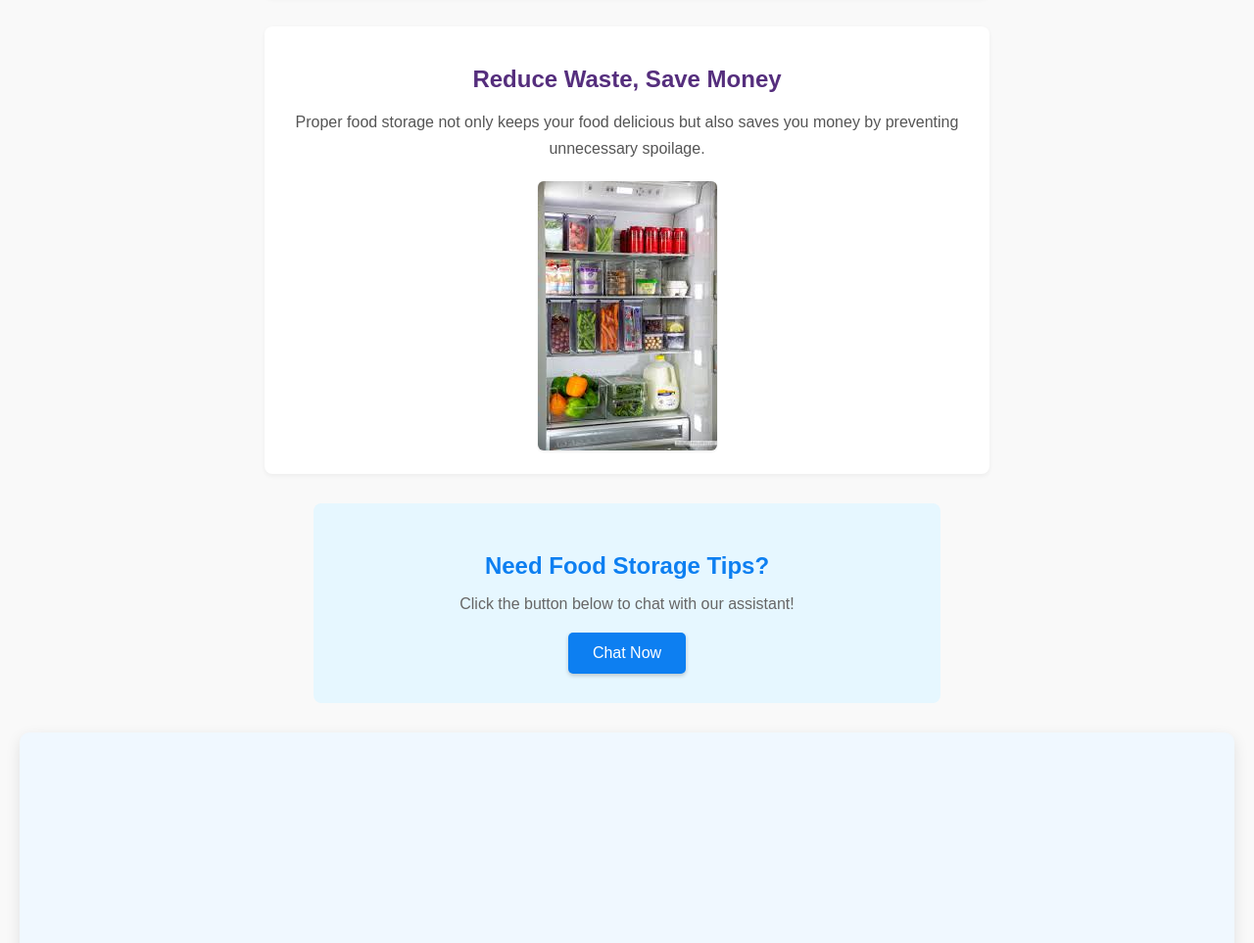
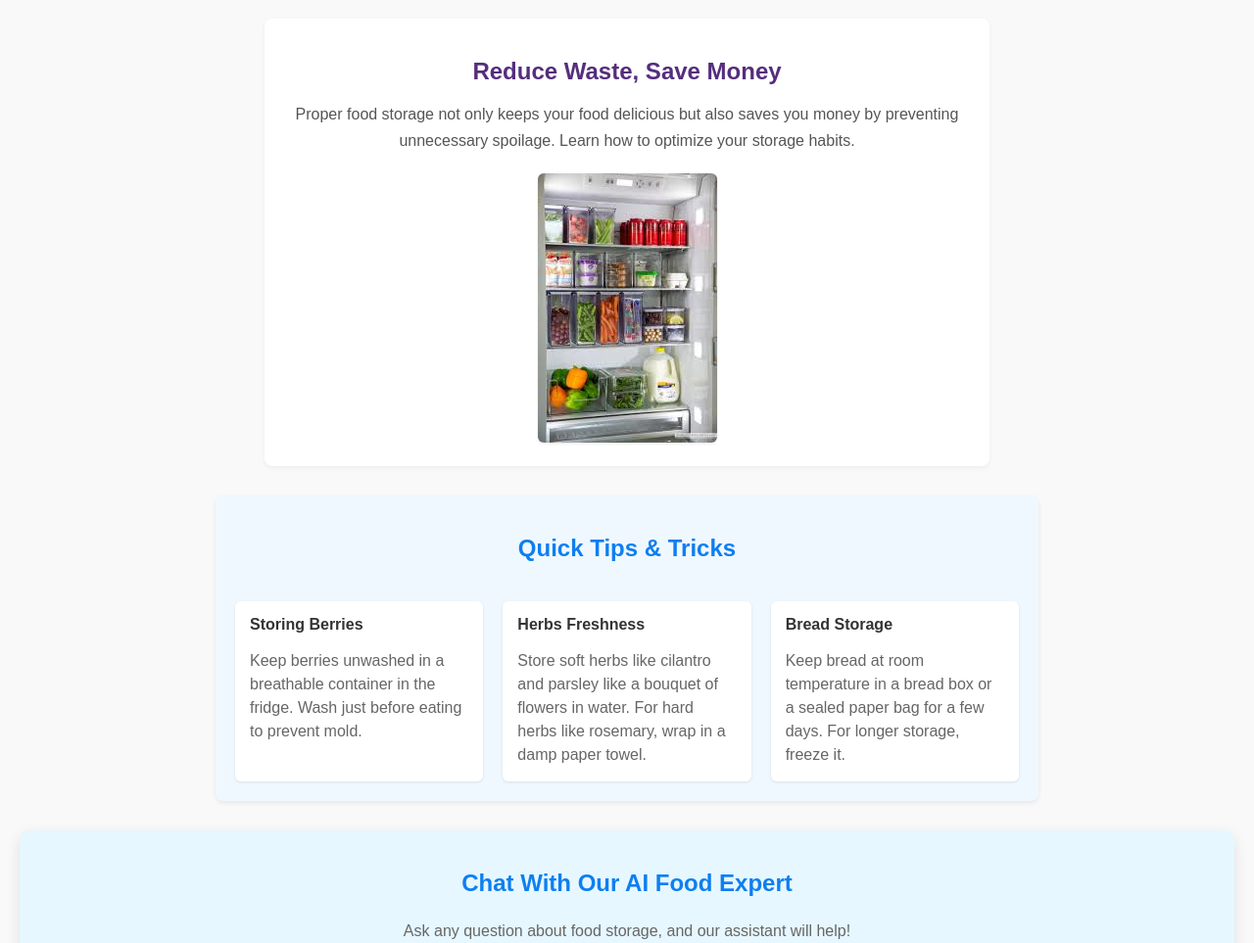
Before and after one commit to Nisco486/fsa.github.io, a plain HTML site: page index.html in a window 1280 px wide. Shown: the part 1018-1981 px from the top of the page at 98% size. Drawn offline with nearby package versions, Linux system fonts and the light colour scheme.

Commit message:
Initial commit

```diff
--- a/index.html
+++ b/index.html
@@ -3,7 +3,7 @@
 <head>
     <meta charset="UTF-8" />
     <meta name="viewport" content="width=device-width, initial-scale=1.0" />
-    <title>Food Storage Assistant</title>
+    <title>Advanced Food Storage Assistant</title>
     <link rel="stylesheet" href="styles.css" />
     <script src="https://www.gstatic.com/dialogflow-console/fast/messenger/bootstrap.js?v=1"></script>
 </head>
@@ -12,11 +12,10 @@
         <div class="hero-overlay"></div>
         <div class="hero-content">
             <h1>Unlock the Secrets to Fresher Food!</h1>
-            <p>Discover the best ways to store your groceries and minimize waste.</p>
+            <p>Discover the best ways to store your groceries, minimize waste, and get instant advice from our AI assistant.</p>
             <div class="hero-actions">
-                <button id="startChatButton" class="chat-button prominent">Chat with Assistant</button>
                 <div class="scroll-down">
-                    <span>Learn More</span>
+                    <span>Explore Tips</span>
                     <div class="arrow"></div>
                 </div>
             </div>
@@ -24,80 +23,103 @@
     </div>
 
     <div class="content-area">
-        <div class="info-section">
+        <div class="info-section visible" id="infoSection1">
             <h2>Keep Your Food Fresh, Longer</h2>
-            <p>Tired of throwing away spoiled food? Our Food Storage Assistant is here to help!</p>
+            <p>Tired of throwing away spoiled food? Our Food Storage Assistant is here to provide expert advice tailored to your needs.</p>
             <img src="images/fresh-vegetables.jpg" alt="Fresh Vegetables" class="info-image">
         </div>
 
-        <div class="info-section">
+        <div class="info-section visible" id="infoSection2">
             <h2>Reduce Waste, Save Money</h2>
-            <p>Proper food storage not only keeps your food delicious but also saves you money by preventing unnecessary spoilage.</p>
+            <p>Proper food storage not only keeps your food delicious but also saves you money by preventing unnecessary spoilage. Learn how to optimize your storage habits.</p>
             <img src="images/fridge-organization.jpg" alt="Organized Fridge" class="info-image">
         </div>
 
-        <div class="chat-section" id="chatSection">
-            <h2>Need Food Storage Tips?</h2>
-            <p>Click the button below to chat with our assistant!</p>
-            <button id="chatNowButton" class="chat-button">Chat Now</button>
+        <div class="interactive-tips-section">
+            <h2>Quick Tips & Tricks</h2>
+            <div class="tip-card">
+                <h4>Storing Berries</h4>
+                <p>Keep berries unwashed in a breathable container in the fridge. Wash just before eating to prevent mold.</p>
+            </div>
+            <div class="tip-card">
+                <h4>Herbs Freshness</h4>
+                <p>Store soft herbs like cilantro and parsley like a bouquet of flowers in water. For hard herbs like rosemary, wrap in a damp paper towel.</p>
+            </div>
+            <div class="tip-card">
+                <h4>Bread Storage</h4>
+                <p>Keep bread at room temperature in a bread box or a sealed paper bag for a few days. For longer storage, freeze it.</p>
+            </div>
         </div>
 
-        <div class="messenger-container">
+
+        <div class="messenger-container" id="chatInterface">
+             <h2>Chat With Our AI Food Expert</h2>
+             <p>Ask any question about food storage, and our assistant will help!</p>
             <df-messenger
                 intent="WELCOME"
-                chat-title="Food_Storage_Assistant"
+                chat-title="Food_Storage_Expert"
                 agent-id="c4c4745e-5d89-48ee-ad3c-97cd970fafa3"
                 language-code="en"
-            ></df-messenger>
+                chat-icon="images/chat-icon.svg">
+            </df-messenger>
         </div>
     </div>
 
     <script>
         document.addEventListener('DOMContentLoaded', function() {
-            const startChatButton = document.getElementById('startChatButton');
-            const messengerContainer = document.querySelector('.messenger-container');
             const dfMessenger = document.querySelector('df-messenger');
-            const chatSection = document.getElementById('chatSection');
+            const contentArea = document.querySelector('.content-area');
+            const chatInterface = document.getElementById('chatInterface');
 
-            startChatButton.addEventListener('click', function() {
-                // Scroll to the messenger container
-                messengerContainer.scrollIntoView({ behavior: 'smooth' });
-
-                // Function to try and open the chat
-                const tryOpenChat = () => {
+            const autoOpenChat = () => {
                 if (dfMessenger && dfMessenger.shadowRoot) {
-                        const chatButton = dfMessenger.shadowRoot.querySelector('.df-messenger-button-container');
+                    const chatButton = dfMessenger.shadowRoot.querySelector('#widgetIcon');
                     if (chatButton) {
-                            chatButton.click(); // Simulate a click on the chat button
-                            return; // Exit the function if successful
+                        const chatWindow = dfMessenger.shadowRoot.querySelector('.chat-wrapper.chat-open');
+                        if (!chatWindow) {
+                            chatButton.click();
+                        }
+                        return;
                     }
                 }
-                    // If not successful, try again after a short delay
-                    setTimeout(tryOpenChat, 200); // Try again after 200 milliseconds
+                setTimeout(autoOpenChat, 300);
             };
 
-                // Start trying to open the chat
-                tryOpenChat();
+            // Auto-open the chat after a short delay
+            setTimeout(autoOpenChat, 1500);
+
+
+            const scrollDown = document.querySelector('.scroll-down');
+            if (scrollDown) {
+                scrollDown.addEventListener('click', function() {
+                    chatInterface.scrollIntoView({ behavior: 'smooth' });
                 });
-
-            // ---  Keep the existing scroll-down and arrow animation ---
-            const scrollDown = document.querySelector('.scroll-down');
-            scrollDown.addEventListener('click', function() {
-                chatSection.scrollIntoView({ behavior: 'smooth' });
-            });
+            }
 
             function animateArrow() {
                 const arrow = document.querySelector('.arrow');
+                if (arrow) {
                     arrow.classList.add('animate');
                     setTimeout(() => arrow.classList.remove('animate'), 1000);
                 }
+            }
+            if (document.querySelector('.arrow')) {
                 setInterval(animateArrow, 2000);
-            // --------------------------------------------------------
+                animateArrow();
+            }
 
-            // Add an arrow pointing to chat container
-            const arrowToChat = document.createElement('div');
-            arrowToChat.classList.add('arrow-to-chat');
-            messengerContainer.parentElement.appendChild(arrowToChat);
+            const infoSections = document.querySelectorAll('.info-section');
+            const observer = new IntersectionObserver((entries) => {
+                entries.forEach(entry => {
+                    if (entry.isIntersecting) {
+                        entry.target.classList.add('visible');
+                    }
+                });
+            }, { threshold: 0.1 });
+
+            infoSections.forEach(section => {
+                observer.observe(section);
+            });
         });
     </script>
 </body>
--- a/styles.css
+++ b/styles.css
@@ -7,7 +7,7 @@ body {
 }
 
 .hero {
-    background-image: url('images/hero-food.jpg'); /* Replace with your image path */
+    background-image: url('images/hero-food.jpg'); /* Ensure this path is correct */
     background-size: cover;
     background-position: center;
     color: white;
@@ -68,48 +68,6 @@ body {
     margin-top: 20px;
 }
 
-.chat-button {
-    background-color: #0d7ff1;
-    color: white;
-    border: none;
-    padding: 12px 25px;
-    border-radius: 5px;
-    cursor: pointer;
-    font-size: 1em;
-    transition: background-color 0.3s ease, transform 0.2s ease-in-out; /* Added transform for potential animation */
-    box-shadow: 0 2px 4px rgba(0, 0, 0, 0.2);
-}
-
-.chat-button:hover {
-    background-color: #005bb5;
-    transform: translateY(-2px); /* Subtle lift on hover */
-}
-
-/* More prominent chat button style */
-.chat-button.prominent {
-    background-color: #5cb85c; /* A more inviting green */
-    color: white;
-    font-size: 1.1em;
-    padding: 15px 30px;
-    border-radius: 8px;
-    box-shadow: 0 4px 8px rgba(0, 0, 0, 0.3);
-    animation: pulse 2s infinite alternate; /* Gentle pulse animation */
-}
-
-.chat-button.prominent:hover {
-    background-color: #4cae4c;
-    transform: translateY(-3px);
-}
-
-@keyframes pulse {
-    0% {
-        transform: scale(1);
-    }
-    100% {
-        transform: scale(1.05);
-    }
-}
-
 .scroll-down {
     cursor: pointer;
     display: flex;
@@ -157,6 +115,14 @@ body {
     background-color: white;
     border-radius: 8px;
     box-shadow: 0 2px 5px rgba(0, 0, 0, 0.05);
+    opacity: 0;
+    transform: translateY(20px);
+    transition: opacity 0.5s ease-out, transform 0.5s ease-out;
+}
+
+.info-section.visible {
+    opacity: 1;
+    transform: translateY(0);
 }
 
 .info-section h2 {
@@ -177,33 +143,65 @@ body {
     box-shadow: 0 1px 3px rgba(0, 0, 0, 0.1);
 }
 
-.chat-section {
+.interactive-tips-section {
+    max-width: 800px;
+    margin: 30px auto;
+    padding: 20px;
+    background-color: #f0f8ff; /* Light blue background */
+    border-radius: 8px;
+    box-shadow: 0 2px 5px rgba(0, 0, 0, 0.08);
     text-align: center;
-    padding: 30px 20px;
-    background-color: #e6f7ff; /* Light blue background for emphasis */
-    border-radius: 8px;
-    margin: 30px auto;
-    max-width: 600px;
+    display: grid;
+    grid-template-columns: repeat(auto-fit, minmax(250px, 1fr));
+    gap: 20px;
 }
 
-.chat-section h2 {
+.interactive-tips-section h2 {
     color: #0d7ff1;
+    margin-bottom: 20px;
+    grid-column: 1 / -1; /* Make the heading span across all columns */
+}
+
+.tip-card {
+    background-color: white;
+    border-radius: 6px;
+    padding: 15px;
+    box-shadow: 0 1px 3px rgba(0, 0, 0, 0.1);
+    text-align: left;
+}
+
+.tip-card h4 {
+    color: #333;
+    margin-top: 0;
     margin-bottom: 10px;
 }
 
-.chat-section p {
+.tip-card p {
     color: #666;
-    margin-bottom: 20px;
+    line-height: 1.5;
+    margin-bottom: 0;
 }
 
 .messenger-container {
     margin-top: 30px;
     padding: 20px;
-    background: #f0f8ff; /* Very light blue */
+    background: #e6f7ff; /* Very light blue */
     border-radius: 10px;
     box-shadow: 0 5px 15px rgba(0, 0, 0, 0.1);
     display: flex;
-    justify-content: center;
+    flex-direction: column;
+    align-items: center;
+    text-align: center;
+}
+
+.messenger-container h2 {
+    color: #0d7ff1;
+    margin-bottom: 10px;
+}
+
+.messenger-container p {
+    color: #666;
+    margin-bottom: 20px;
 }
 
 df-messenger {
```
Lines whose indentation alone changed are shown as unchanged.
